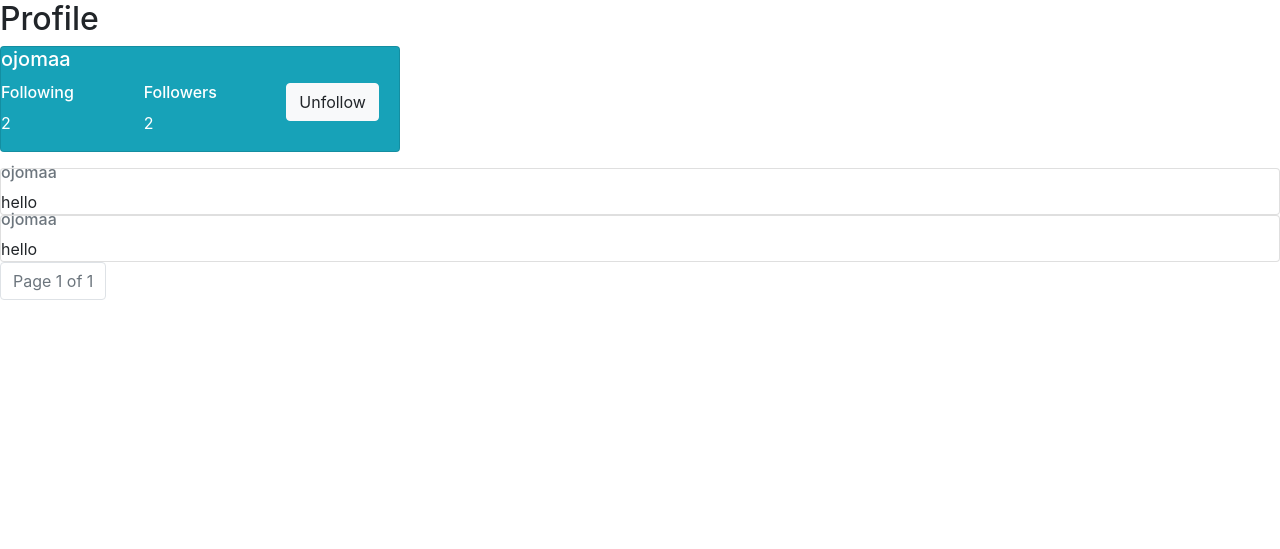
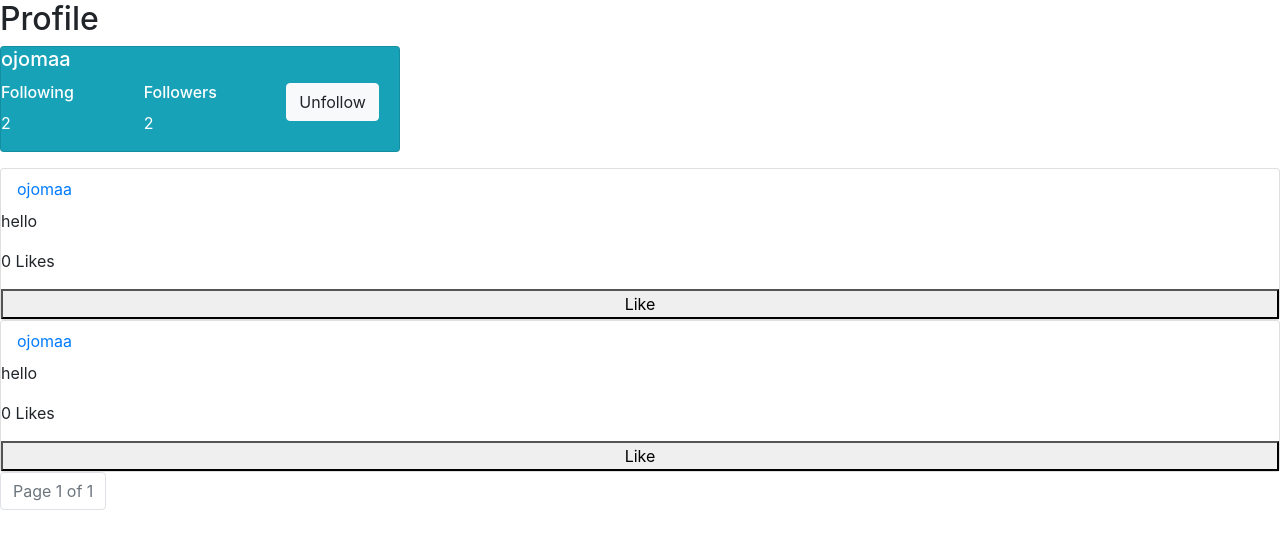
Before and after one commit to ojomaa/h, a Django app: a page that uses kinect/templates/network/profile.html in a window 1280 px wide. Shown: the part 56-605 px from the top of the page. Run offline with Django 3.2, Linux system fonts and the light colour scheme; a user stored in the database is signed in; data comes from the database, SQL or seed files in the repository; both versions use the stored data as it was after the commit; some libraries are stand-ins or nearby versions.

Commit message:
Fixed edit bug and added like button

```diff
--- a/kinect/models.py
+++ b/kinect/models.py
@@ -12,6 +12,7 @@ class NewPost(models.Model):
     user = models.ForeignKey("User", on_delete=models.CASCADE, related_name="user")
     body = models.TextField(blank=True)
     Timestamp= models.DateTimeField(auto_now_add=True)
+    like = models.ManyToManyField('User',symmetrical=False, related_name="like_post")
 
     def serialize(self):
         return {
@@ -19,4 +20,5 @@ class NewPost(models.Model):
             'user': self.user.username,
             'body': self.body,
             'timestamp': self.Timestamp.strftime('%Y-%m-%d %H:%M:%S'),
+            'likes': self.like.count()
         }
--- a/kinect/static/network/edit.js
+++ b/kinect/static/network/edit.js
@@ -1,6 +1,10 @@
 document.addEventListener('DOMContentLoaded', function () {
     const edit_button = document.querySelectorAll('.edit');
-    edit_button.forEach(button => button.addEventListener('click', edit))
+    const like_button = document.querySelectorAll('.like-toggle');
+    edit_button.forEach(button => button.addEventListener('click', edit));
+    like_button.forEach(button => button.addEventListener('click', like));
+
+
     }
 );
 
@@ -24,6 +28,7 @@ function edit(event) {
         const saveButton = card.querySelector('.save');
             saveButton.addEventListener('click', () => {
                 const updatedBody = card.querySelector('textarea').value;
+                console.log(updatedBody)
 
                 fetch(`/post/${id}`, {
                     method: 'PUT',
@@ -37,13 +42,12 @@ function edit(event) {
                 })
                 .then(update => {
                     console.log(update)
-                    card.innerHTML = `
-                    <h6 class="card-subtitle mb-2 text-muted"> ${update.user} </h6>
-                    <p class="card-text"> ${update.body} </p>
-                    {% if request.user == p.user %}
-                        <button id="edit" type="button" class="btn btn-light"> Edit Post </button>
-                    {% endif %}
-                    `
+                    if (update && update.user && update.body) {
+                        card.innerHTML = `
+                            <a class="nav-link" href="/profile/${result.user}"> ${result.user} </a>
+                            <p class="card-text">${update.body}</p>
+                            <button class="edit" type="button"> Edit Post </button>`
+                    }
                 })
                 .catch(error => {
                     console.error('Error updating post body:', error)});
@@ -51,3 +55,25 @@ function edit(event) {
             });
     })
 }
+
+function like(event) {
+    const card = event.target.closest('.card')
+    const id= card.id
+    fetch(`/like/${id}`, {
+        method: 'POST'
+    })
+    .then(response => {
+        console.log(response)
+        return response.json()
+    })
+    .then(result => {
+        console.log(result);
+        // Update the button text based on whether the user liked or unliked
+        const likeButton = card.querySelector(`.like-toggle`);
+        if (result.liked) {
+            likeButton.textContent = 'Unlike';
+        } else {
+            likeButton.textContent = 'Like';
+        }
+    })
+}
--- a/kinect/static/network/profile.js
+++ b/kinect/static/network/profile.js
@@ -24,3 +24,7 @@ function follow(request) {
         followerCount.textContent = result.followers;
     })
 }
+
+function myFunction(x) {
+    x.classList.toggle("fa-thumbs-down");
+  }
--- a/kinect/static/network/styles.css
+++ b/kinect/static/network/styles.css
@@ -1,3 +1,3 @@
 #all-posts {
-    color: aquamarine;
+    background-color: black;
 }
--- a/kinect/templates/network/index.html
+++ b/kinect/templates/network/index.html
@@ -17,6 +17,12 @@
                <div id="{{p.id}}" class="card">
                 <a class="nav-link" href="{% url 'profile' p.user %}"> {{p.user}} </a>
                 <p class="card-text"> {{p.body}} </p>
+                <p>{{p.like.count}} Likes</p>
+                {% if request.user in p.like.all %}
+                    <button class="like-toggle">Unlike</button>
+                {% else %}
+                    <button class="like-toggle">Like</button>
+                {% endif %}
                 {% if request.user == p.user %}
                     <button class="edit" type="button"> Edit Post </button>
                 {% endif %}
--- a/kinect/templates/network/profile.html
+++ b/kinect/templates/network/profile.html
@@ -31,13 +31,19 @@
 
 <div id="posts">
     {% for p in page_obj %}
-       <div id="card" class="card">
-        <h6 class="card-subtitle mb-2 text-muted"> {{p.user}} </h6>
-        <p class="card-text"> {{p.body}} </p>
-        {% if request.user == p.user %}
-            <button id="edit" type="button" class="btn btn-light"> Edit Post </button>
-        {% endif %}
-       </div>
+        <div id="{{p.id}}" class="card">
+            <a class="nav-link" href="{% url 'profile' p.user %}"> {{p.user}} </a>
+            <p class="card-text"> {{p.body}} </p>
+            <p>{{p.like.count}} Likes</p>
+            {% if request.user in p.like.all %}
+                <button class="like-toggle">Unlike</button>
+            {% else %}
+                <button class="like-toggle">Like</button>
+            {% endif %}
+            {% if request.user == p.user %}
+                <button class="edit" type="button"> Edit Post </button>
+            {% endif %}
+        </div>
     {% endfor %}
 </div>
 <nav aria-label="Page navigation">
--- a/kinect/urls.py
+++ b/kinect/urls.py
@@ -14,5 +14,6 @@ urlpatterns = [
     path("new_post", views.new_post, name="new_post"),
     path("profile/<str:user>", views.profile, name='profile'),
     path("follow/<str:user>", views.follow, name="follow"),
-    path("post/<int:post_id>", views.post, name="post")
+    path("post/<int:post_id>", views.post, name="post"),
+    path("like/<int:post_id>", views.like, name="like")
 ]
--- a/kinect/views.py
+++ b/kinect/views.py
@@ -103,12 +103,27 @@ def post(request, post_id):
         if data.get('body') is not None:
             post.body = data['body']
         post.save()
-        return HttpResponse(status=204)
+        return JsonResponse({'user': str(post.user), 'body': post.body} )
     else:
         return JsonResponse({
             "error": "GET or PUT request required."
         }, status=400)
 
+@csrf_exempt
+def like(request, post_id):
+    post= NewPost.objects.get(pk=post_id)
+
+    if request.method == 'POST':
+        if request.user not in post.like.all():
+            post.like.add(request.user)
+            liked=True
+        else:
+            post.like.remove(request.user)
+            liked=False
+        post.save()
+        likeCount= post.like.count()
+
+        return JsonResponse({'Likes': likeCount, 'liked': liked})
 
 
 
```
Also changed, not shown: kinect/templates/network/following.html (+9 -0 lines), db.sqlite3, kinect/migrations/0004_newpost_like.py (added).
